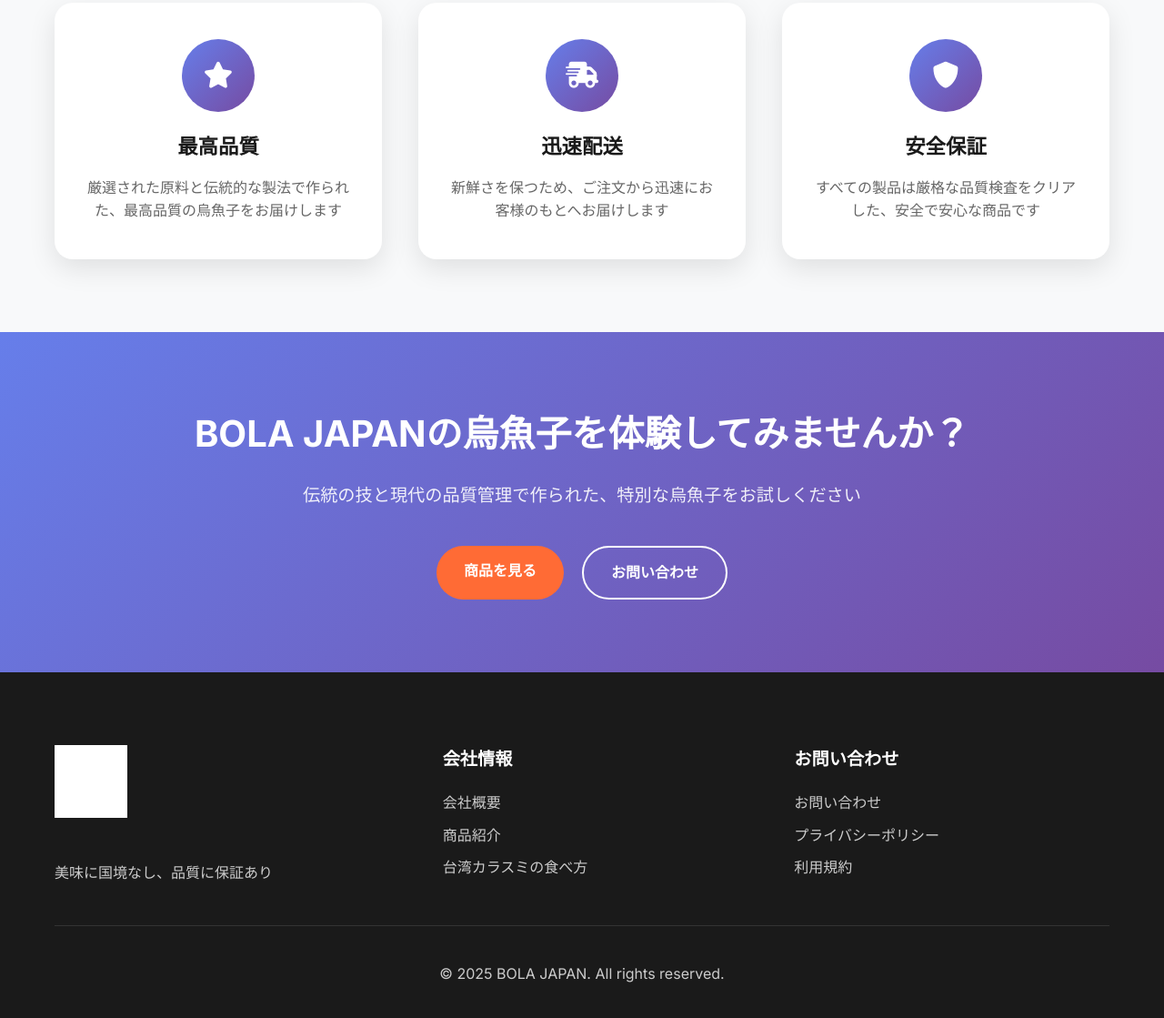
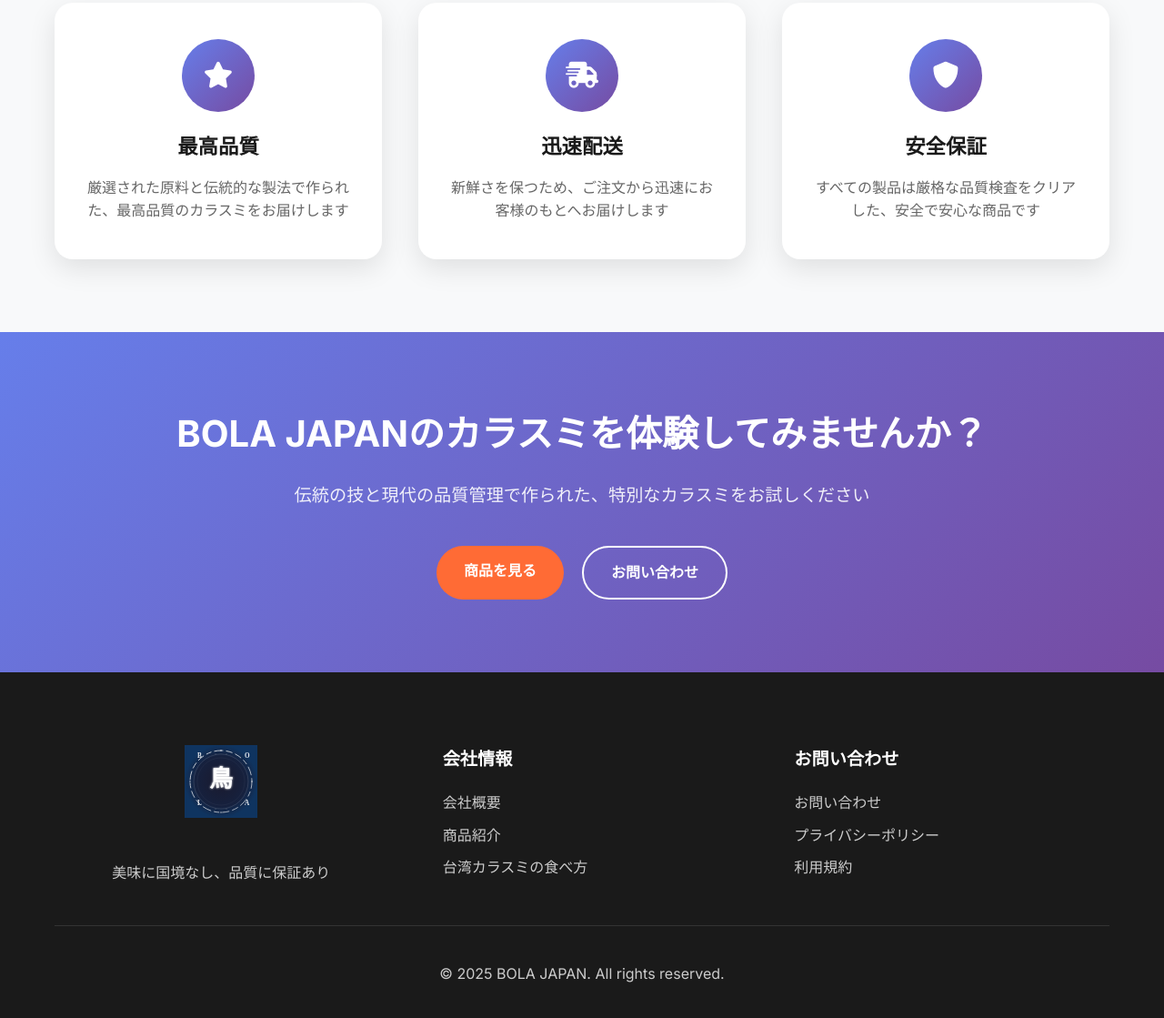
Before and after one commit to ivanWu38/champion, a plain HTML site: page index.html in a window 1280 px wide. Shown: the part 927-2046 px from the top of the page at 91% size. Drawn offline with Linux system fonts and the light colour scheme.

Commit message:
version three

```diff
--- a/index.html
+++ b/index.html
@@ -3,7 +3,7 @@
 <head>
     <meta charset="UTF-8">
     <meta name="viewport" content="width=device-width, initial-scale=1.0">
-    <title>BOLA JAPAN - 烏魚子専門店</title>
+    <title>BOLA JAPAN - カラスミ専門店</title>
     <link rel="stylesheet" href="styles.css">
     <link rel="stylesheet" href="mobile.css">
     <link href="https://fonts.googleapis.com/css2?family=Inter:wght@300;400;500;600;700&display=swap" rel="stylesheet">
@@ -40,7 +40,7 @@
                     <span class="title-line">Delicious Food</span>
                     <span class="title-line">Knows No Borders</span>
                 </h1>
-                <p class="hero-subtitle">世界中の厳選された烏魚子を、日本の食卓にお届けします</p>
+                <p class="hero-subtitle">台湾の厳選されたカラスミを、日本の食卓にお届けします</p>
                 <div class="hero-buttons">
                     <a href="products.html" class="btn-primary">商品を見る</a>
                     <a href="about.html" class="btn-secondary">詳しく見る</a>
@@ -68,7 +68,7 @@
                         <i class="fas fa-star"></i>
                     </div>
                     <h3>最高品質</h3>
-                    <p>厳選された原料と伝統的な製法で作られた、最高品質の烏魚子をお届けします</p>
+                    <p>厳選された原料と伝統的な製法で作られた、最高品質のカラスミをお届けします</p>
                 </div>
                 <div class="feature-card" data-aos="fade-up" data-aos-delay="200">
                     <div class="feature-icon">
@@ -92,8 +92,8 @@
     <section class="cta-section">
         <div class="container">
             <div class="cta-content">
-                <h2>BOLA JAPANの烏魚子を体験してみませんか？</h2>
-                <p>伝統の技と現代の品質管理で作られた、特別な烏魚子をお試しください</p>
+                <h2>BOLA JAPANのカラスミを体験してみませんか？</h2>
+                <p>伝統の技と現代の品質管理で作られた、特別なカラスミをお試しください</p>
                 <div class="cta-buttons">
                     <a href="products.html" class="btn-primary">商品を見る</a>
                     <a href="contact.html" class="btn-secondary">お問い合わせ</a>
--- a/styles.css
+++ b/styles.css
@@ -672,11 +672,16 @@
     margin-bottom: 40px;
 }
 
+.footer-logo {
+    text-align: center;
+}
+
 .footer-logo-image {
     width: 80px;
     height: 80px;
     margin-bottom: 20px;
-    filter: brightness(0) invert(1); /* Make logo white for dark footer */
+    /* Make logo white for dark footer */
+    /* filter: brightness(0) invert(1);  */
     transition: transform 0.3s ease;
 }
 
```
Also changed, not shown: products.html (+2 -2 lines), images/qrCode.PNG (added), 1 other file.
